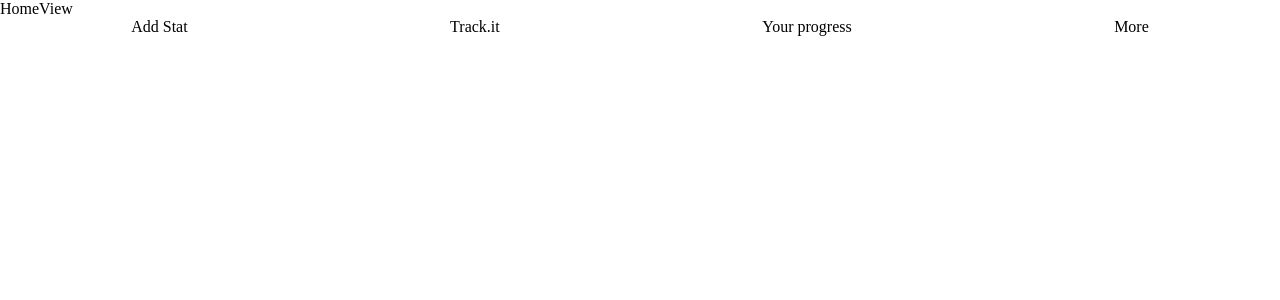
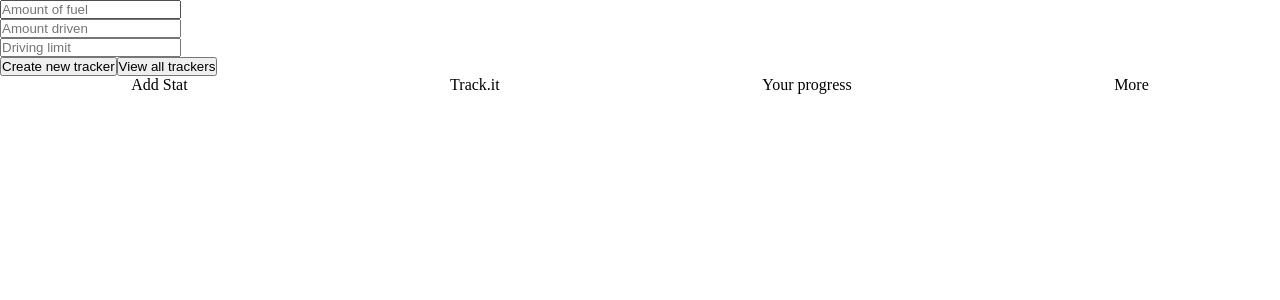
Before and after one commit to edwinmoradian90/tracker-app, a React (Create React App) app in the folder frontend/: page / in a window 1280 px wide. Shown: the top 300 px of the page. Built offline with nearby package versions, Linux system fonts and the light colour scheme; sample sign-in values are in the browser's storage.

Commit message:
added tracker adding functionality

```diff
--- a/frontend/src/components/Home/Home.jsx
+++ b/frontend/src/components/Home/Home.jsx
@@ -7,20 +7,62 @@ import Loading from '../Loading/Loading';
 import HomeView from './HomeView';
 
 const Home = props => {
+    const url = "http://localhost:3001/trackers"
     const dispatch = useDispatch();
+    const [state, setState] = useState({
+        amountOfFuel: "",
+        amountDriven: "",
+        drivingLimit: "",
+    });
+    const [token, setToken] = useState("");
+    const [trackerCreated, setTrackerCreated] = useState(false);
     useEffect(() => {
         const userInfo = JSON.parse(localStorage.getItem('currentUser'));
         if (userInfo) {
+            const token = userInfo.token;
             dispatch(currentUser(userInfo));
+            setToken(token);
         } else {
             props.history.push('/login');
         };
     }, []);
     const user = useSelector(state => state.sessions.currentUser);
-    console.log(currentUser)
+    const onChange = e => {
+        setState({
+            ...state,
+            [e.target.name]: e.target.value
+        });
+    };
+    const submitTrackerForm = e => {
+        e.preventDefault();
+        const {
+            amountOfFuel,
+            amountDriven,
+            drivingLimit,
+        } = state;
+        const tracker = {
+            fuel: amountOfFuel || 0.0,
+            amount_driven: amountDriven || 0.0,
+            limit: drivingLimit || 0.0,
+        };
+        const headers = {
+            "Authorization": token
+        };
+        axios.post(url, { tracker }, { headers })
+            .then(res => {
+                if (res.data.status === 200) {
+                    setTrackerCreated(true);
+                }
+            })
+            .catch(err => console.log(err));
+    };
 
     return (
-        <HomeView />
+        <HomeView
+            onChange={onChange}
+            submitTrackerForm={submitTrackerForm}
+            trackerCreated={trackerCreated}
+        />
     );
 };
 
--- a/frontend/src/components/Home/HomeView.jsx
+++ b/frontend/src/components/Home/HomeView.jsx
@@ -1,11 +1,58 @@
 import React from 'react';
+import { withRouter } from 'react-router-dom';
 
-const HomeView = () => {
+const HomeView = props => {
+    const { onChange, submitTrackerForm, trackerCreated } = props;
     return (
         <div className="homeView">
-            HomeView
+            <div className="addStatFuelContainer">
+                <input
+                    name="amountOfFuel"
+                    type="text"
+                    className="addStatFuel"
+                    placeholder="Amount of fuel"
+                    onChange={e => onChange(e)}
+                />
+            </div>
+            <div className="addStatAmountDrivenContainer">
+                <input
+                    name="amountDriven"
+                    type="text"
+                    className="addStatAmountDriven"
+                    placeholder="Amount driven"
+                    onChange={e => onChange(e)}
+                />
+            </div>
+            <div className="addStatLimitContainer">
+                <input
+                    name="drivingLimit"
+                    type="text"
+                    className="addStatLimit"
+                    placeholder="Driving limit"
+                    onChange={e => onChange(e)}
+                />
+            </div>
+            <button
+                className="submitNewTracker"
+                onClick={e => submitTrackerForm(e)}
+            >
+                Create new tracker
+            </button>
+            <button
+                className="viewAllTrackers"
+                onClick={() => props.history.push("/trackers")}
+            >
+                View all trackers
+            </button>
+            {
+                trackerCreated
+                    ?
+                    <p className="trackerCreated">Tracker has been created!</p>
+                    :
+                    null
+            }
         </div>
     );
 };
 
-export default HomeView;
+export default withRouter(HomeView);
--- a/frontend/src/components/Login/Login.jsx
+++ b/frontend/src/components/Login/Login.jsx
@@ -47,6 +47,13 @@ const Login = props => {
                 };
                 if (token) {
                     console.log('there is a token');
+                    const newUrl = "http://localhost:3001/user_is_authed";
+                    const headers = {
+                        "Authorization": `Bearer ${token}`,
+                    };
+                    axios.get(newUrl, { headers })
+                        .then(res => console.log('headers', res))
+                        .catch(err => console.log(err));
                     localStorage.setItem('currentUser', JSON.stringify(userInfo));
                     dispatch(currentUser(userInfo));
                     props.history.push('/');
--- a/frontend/src/components/Trackers/Trackers.jsx
+++ b/frontend/src/components/Trackers/Trackers.jsx
@@ -5,9 +5,6 @@ import TrackerView from './TrackersView';
 const Trackers = props => {
     const url = "http://localhost:3001/logged_in"
     useEffect(() => {
-        axios.get(url)
-            .then(res => console.log(res))
-            .catch(err => console.log(err));
     }, []);
     return (
         <div className="trackers">
```
Also changed, not shown: frontend/src/utils/sessionHelpers.js (added, +14 -0 lines), 2 other files (tests, documents, lock files or other folders).
